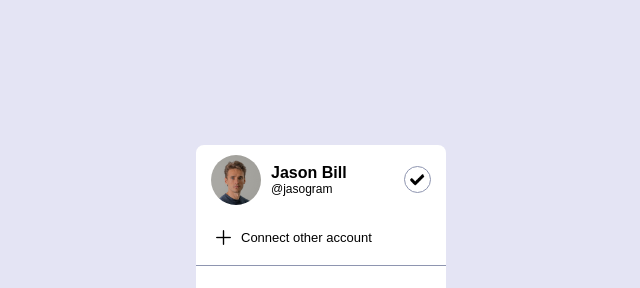
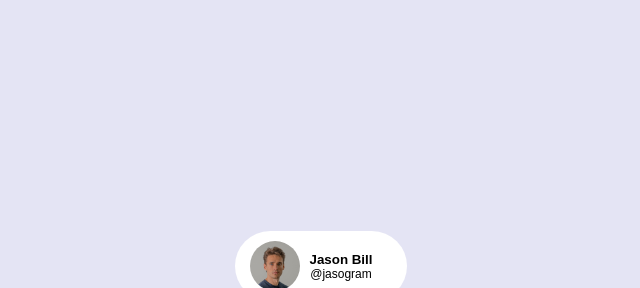
Before and after one commit to EugenioDev/AccountPopUp, a plain HTML site: page index.html in a window 1280 px wide. Shown: the part 139-427 px from the top of the page, without its empty margins (319-959 px from the left). Drawn offline with Linux system fonts and the light colour scheme.

Commit message:
Add Little Javascript

```diff
--- a/app.js
+++ b/app.js
@@ -0,0 +1,7 @@
+const buttonAccount = document.getElementById("button-account");
+
+const popUp = document.querySelector(".accountMenuTop");
+
+buttonAccount.onclick = function () {
+  popUp.classList.toggle('active')
+};
--- a/index.html
+++ b/index.html
@@ -48,6 +48,16 @@
         </div>
       </div>
     </div>
+    <!-- Button Section -->
+    <button type="button" id="button-account">
+      <div class="account-profile-info">
+        <img src="./images/avatar2.jpg" alt="avatar 2" />
+        <div class="account-profile-text">
+          <h4>Jason Bill</h4>
+          <p>@jasogram</p>
+        </div>
+      </div>
+    </button>
     <script src="app.js"></script>
   </body>
 </html>
--- a/style.css
+++ b/style.css
@@ -9,6 +9,7 @@ body {
   display: flex;
   justify-content: center;
   align-items: center;
+  flex-direction: column;
   background-color: #e4e4f4;
   min-height: 100vh;
 }
@@ -18,6 +19,16 @@ body {
   border-radius: 8px;
   overflow: hidden;
   width: 250px;
+  -webkit-box-shadow: 0px 31px 43px -2px rgba(204, 204, 204, 1);
+  -moz-box-shadow: 0px 31px 43px -2px rgba(204, 204, 204, 1);
+  box-shadow: 0px 31px 43px -2px rgba(204, 204, 204, 1);
+  height: 0px;
+  overflow: hidden;
+}
+.active {
+  height: auto;
+  overflow: auto;
+  transform: translateY(-10px);
 }
 
 .account-profile-info {
@@ -85,3 +96,19 @@ body {
   padding: 10px;
   font-size: 13px;
 }
+
+/* Button */
+#button-account {
+  border: none;
+  background-color: white;
+  margin-top: 10px;
+  border-radius: 50px;
+  padding-right: 20px;
+}
+
+#button-account:hover {
+  cursor: pointer;
+}
+#button-account:active {
+  transform: scale(0.9);
+}
```
